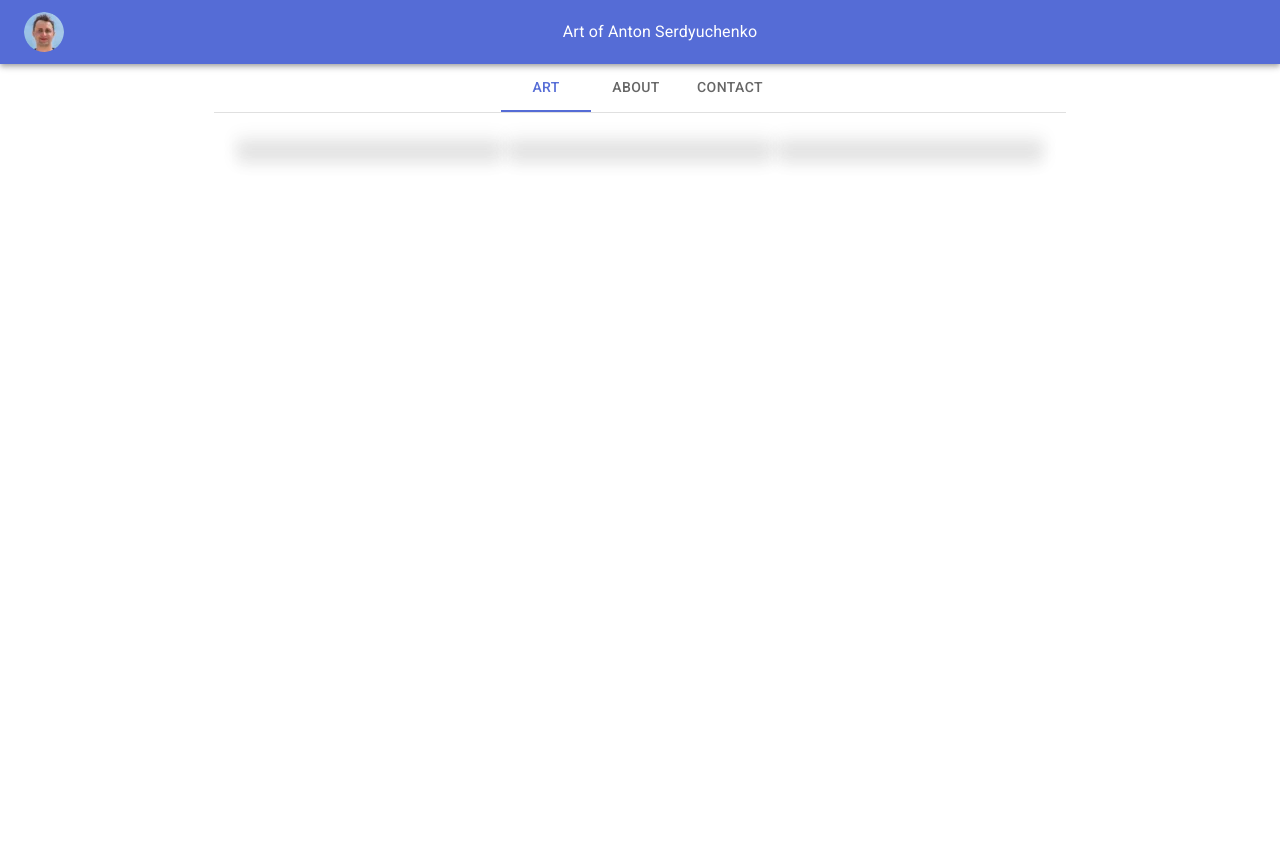
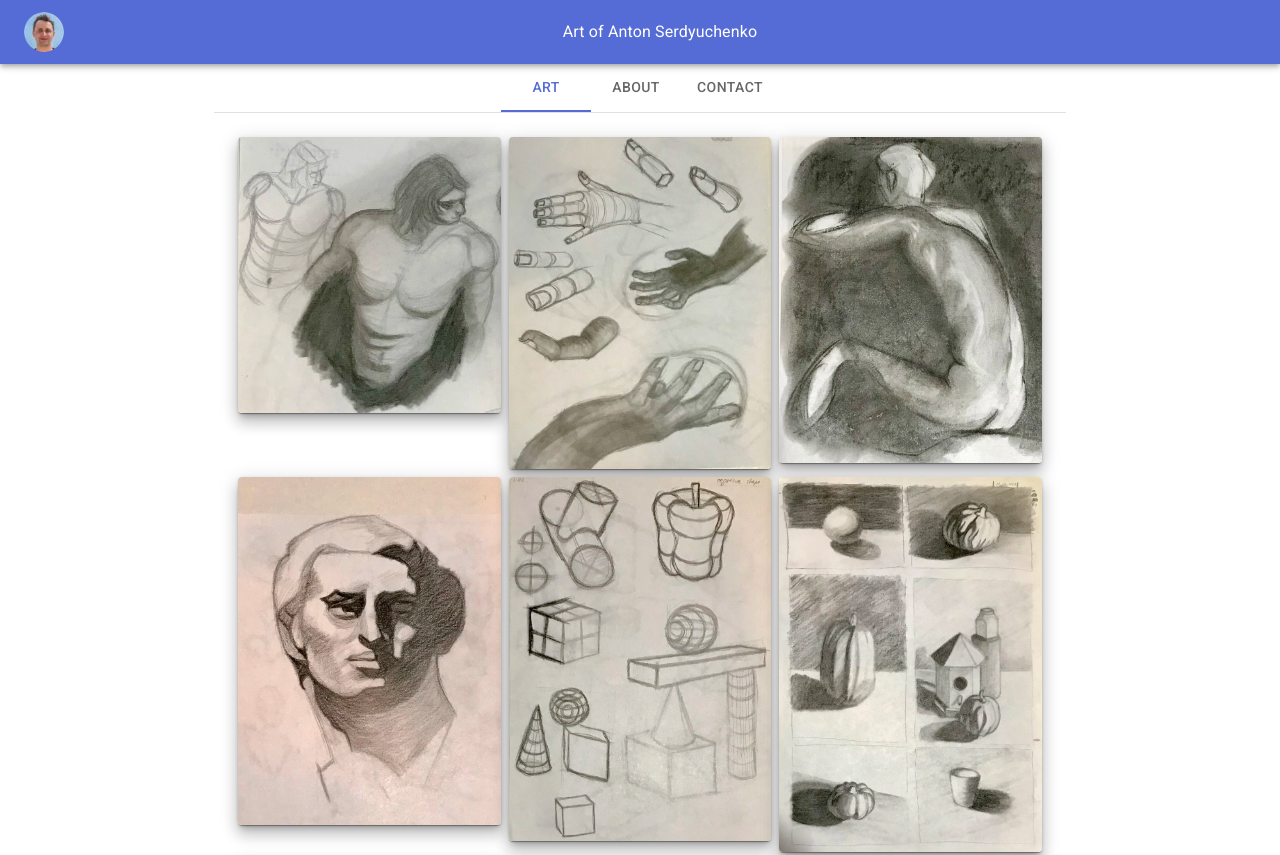
Before and after one commit to anton415/anton415.com, a React (Vite) app: page / in a window 1280 px wide. Shown: the top 855 px of the page. Before the commit the page ends 800 px from the top, so only its background shows below. Built offline with nearby package versions, Linux system fonts and the light colour scheme.

Commit message:
Fix image display.

```diff
--- a/src/Art.jsx
+++ b/src/Art.jsx
@@ -45,8 +45,7 @@ export default function Art(props) {
           <Paper elevation={10}>
             <Card
               sx={{
-                maxWidth: 660, display: { xs: 'block', sm: 'none' },
-                '& .MuiDrawer-paper': { boxSizing: 'border-box' }
+                display: { xs: 'block', sm: 'none', md: 'none' }
               }}
             >
               {item ? (
@@ -61,12 +60,12 @@ export default function Art(props) {
             </Card>
             <Card
               sx={{
-                maxWidth: 660, display: { xs: 'none', sm: 'block', md: 'none' },
-                '& .MuiDrawer-paper': { boxSizing: 'border-box' }
+                display: { xs: 'none', sm: 'block', md: 'none' }
               }}
             >
               {item ? (
                 <CardMedia
+                  component="img"
                   image={item.image}
                   title="gesture drawing"
                 />
@@ -76,12 +75,12 @@ export default function Art(props) {
             </Card>
             <Card
               sx={{
-                maxWidth: 660, display: { xs: 'none', sm: 'block', md: 'none' },
-                '& .MuiDrawer-paper': { boxSizing: 'border-box' }
+                display: { xs: 'none', sm: 'none', md: 'block' }
               }}
             >
               {item ? (
                 <CardMedia
+                  component="img"
                   image={item.image}
                   title="gesture drawing"
                 />
```
